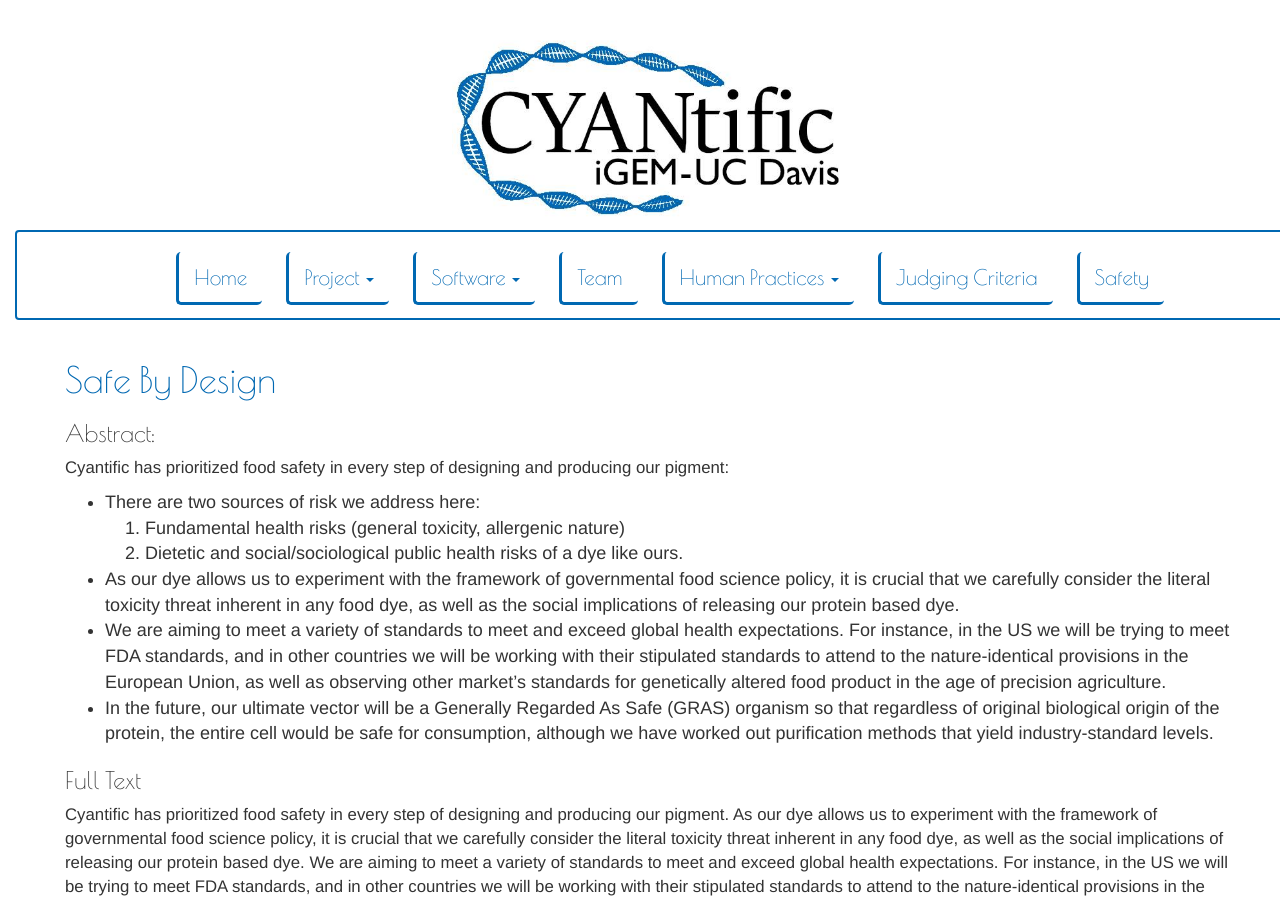
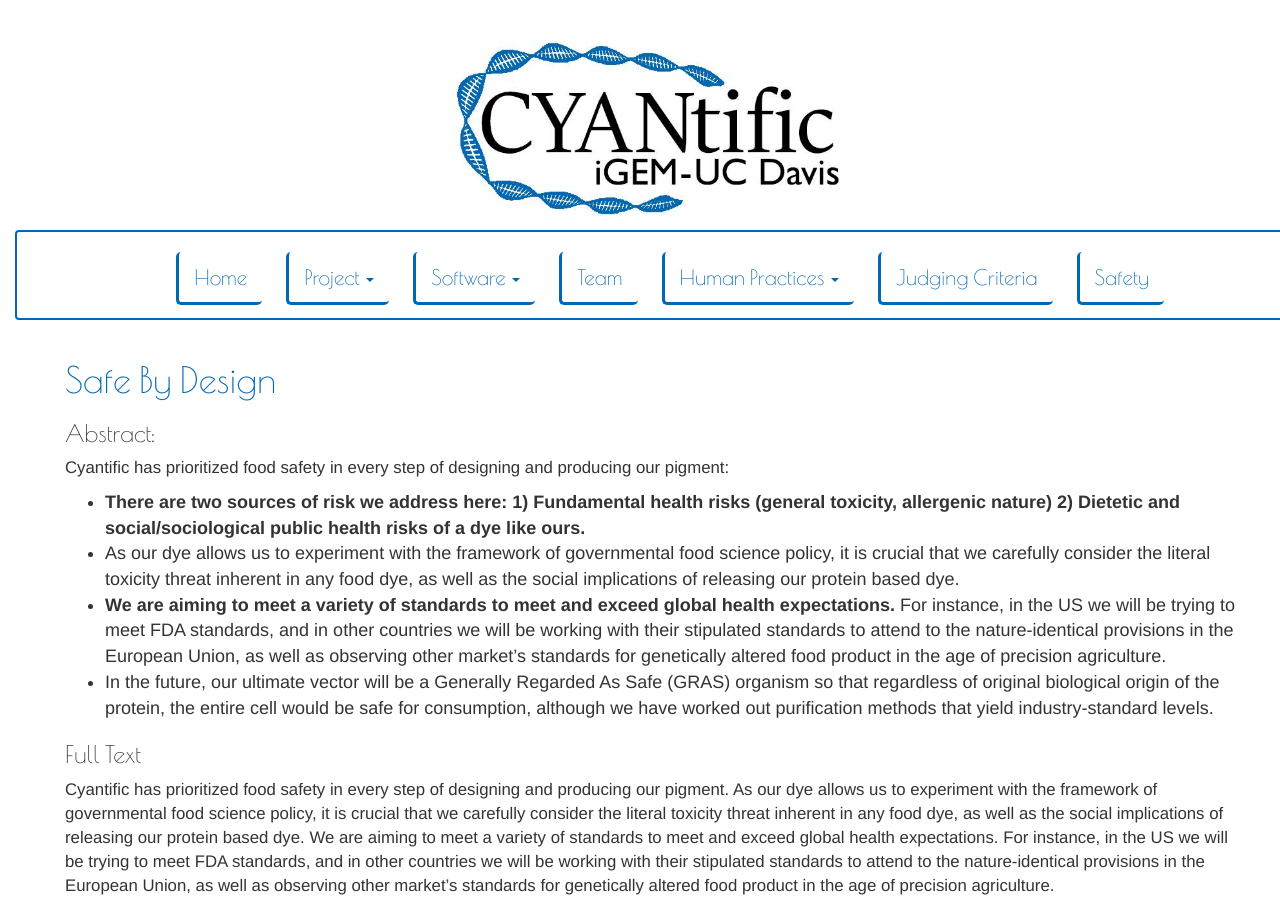
Before and after one commit to UCDiGEM2016/UCDiGEM2016.io, a Jekyll site: the page built from safe.html, in a window 1280 px wide and 900 px high. Built offline with Jekyll 4.4.1, drawn with Linux system fonts in a browser that asks for light colours; nearby versions of some CDN libraries; library files that are not in the unit come from our copies.

Commit message:
hp asbtracts

```diff
--- a/HPO.html
+++ b/HPO.html
@@ -16,7 +16,7 @@
 		<p>We were honored to be selected for a SYNENERGENE collaboration, and are excited to present our application and techno-moral scenarios.</p><hr>
 		<h3 class="pLink"><a href="{{"interview.html"| prepend: site.baseurl }}">How to Conduct Ethical Interventions in iGEM Surveys</a></h3>
 		<p>We have created a guide to be used as a tool for future iGEM teams conducting surveys to ensure that the data produced does not violate human experimentation rights and can be used in future research. One ongoing error in iGEM surveys is a lack of Institutional Review. <br>This opens the surveys up to two risks: <br>1) that they will visit more than minimal risk on participants and <br>2) that they will not be able to publish data from their findings. <br><br>In order to prevent the negative externalities of iGEM human practices and ensure that the survey work can reach its highest potential, please take a look at our Institutional Review Board guide!</p><hr>
-		<h3 class="pLink"><a href="">“Beyond Artificial” Policy Paper</a></h3>
+		<h3 class="pLink"><a href="{{"beyond.html"| prepend: site.baseurl }}">“Beyond Artificial” Policy Paper</a></h3>
 		<p>From the empirical data we have collected from our stakeholder interviews and IRB reviewed survey, as well as in depth governmental and science policy research, we have some policy considerations that we would like to share.  </p><hr>
 		<h3 class="pLink"><a href="{{"integrated.html"| prepend: site.baseurl }}">Adventures in Human Practices: Integration from Day 1</a></h3>
 		<p>iGEM historically offers biological engineering students with opportunities to expand the field of synthetic biology firsthand. Our team saw this as an occasion to include a Science and Technology Studies student to explore the forefront of her field as well. These are the journeys of a purely social studies of science student integrated into an iGEM team from the very first meeting</p><hr>
--- a/_includes/header.html
+++ b/_includes/header.html
@@ -51,7 +51,7 @@
 
                 <li><a href="{{"syn.html"| prepend: site.baseurl }}">Seeing Blue: Scenarios for SYNENERGENE</a></li>
                 <li><a href="{{"interview.html"| prepend: site.baseurl }}">How to Conduct Ethical Interventions in iGEM Surveys</a></li>
-                <li><a href="">“Beyond Artificial” Policy Paper</a></li>
+                <li><a href="{{"beyond.html"| prepend: site.baseurl }}">“Beyond Artificial” Policy Paper</a></li>
                 <li><a href="{{"integrated.html"| prepend: site.baseurl }}">Adventures in Human Practices: Integration from Day 1</a></li>
               </ul>
           </li>
--- a/safe.html
+++ b/safe.html
@@ -8,17 +8,13 @@
 		<div class="col col-centered">
 			<h1 class = "blue">Safe By Design</h1>
 			<h3>Abstract:</h3>
-			 <p class = "abstract">Cyantific has prioritized food safety in every step of designing and producing our pigment:</p>
-			 	<ul class = "abstract">
-			 		<li>There are two sources of risk we address here:</li>
-			 		<ol>
-			 			<li>Fundamental health risks (general toxicity, allergenic nature)</li>
-			 			<li>Dietetic and social/sociological public health risks of a dye like ours.</li>
-			 		</ol>
-			 		<li>As our dye allows us to experiment with the framework of governmental food science policy, it is crucial that we carefully consider the literal toxicity threat inherent in any food dye, as well as the social implications of releasing our protein based dye. </li>
-			 		<li>We are aiming to meet a variety of standards to meet and exceed global health expectations. For instance, in the US we will be trying to meet FDA standards, and in other countries we will be working with their stipulated standards to attend to the nature-identical provisions in the European Union, as well as observing other market’s standards for genetically altered food product in the age of precision agriculture.</li>
-			 		<li>In the future, our ultimate vector will be a Generally Regarded As Safe (GRAS) organism so that regardless of original biological origin of the protein, the entire cell would be safe for consumption, although we have worked out purification methods that yield industry-standard levels. </li>
-			 	</ul>
+<p>Cyantific has prioritized food safety in every step of designing and producing our pigment:</p>
+<ul class = "abstract">
+<li><strong>There are two sources of risk we address here: 1) Fundamental health risks (general toxicity, allergenic nature) 2) Dietetic and social/sociological public health risks of a dye like ours.</strong></li>
+<li>As our dye allows us to experiment with the framework of governmental food science policy, it is crucial that we carefully consider the literal toxicity threat inherent in any food dye, as well as the social implications of releasing our protein based dye.</li>
+<li><strong>We are aiming to meet a variety of standards to meet and exceed global health expectations.</strong> For instance, in the US we will be trying to meet FDA standards, and in other countries we will be working with their stipulated standards to attend to the nature-identical provisions in the European Union, as well as observing other market&rsquo;s standards for genetically altered food product in the age of precision agriculture.</li>
+<li>In the future, our ultimate vector will be a Generally Regarded As Safe (GRAS) organism so that regardless of original biological origin of the protein, the entire cell would be safe for consumption, although we have worked out purification methods that yield industry-standard levels.</li>
+</ul>
 
 			<h3>Full Text</h3>
 			<p>
--- a/syn.html
+++ b/syn.html
@@ -6,6 +6,12 @@
 	<div class="row row-centered">
 		<div class="col-xs-11 col-centered">
 			<h1 class = "blue">Seeing Blue: Scenarios for SYNENERGENE</h1>
+<h3>Abstract:</h3>
+<p>We were honored to be selected for a SYNENERGENE collaboration, and are excited to present our application and techno-moral scenarios.</p>
+<ul class = "abstract">
+<li>Our Application Scenario conceptualizes a range of outcomes, positive and negative, and allows us to evaluate the social utility of our project and the steps that can be taken to increase the social utility.</li>
+<li>Our Techno-Moral Scenario is a narrative project embodying a set of cultural values and articulating the essential questions that arise from our dye regarding the ethical obligations of food labeling and the conflicting standards of what information about what you eat is required for a good life and what costs must scientists and food companies bear to attend to standards that these groups feel are arbitrary.</li>
+</ul>
 <h2 class = "blue">Application Scenarios:</h2>
 <p>Cyantific is a protein-based biosimilar food dye that challenges the limits of current food labeling regulations and food labeling responsibility. Due to the intimate connection between individuals and their choices with their food, our team has sought to be attentive to the concerns of various stakeholders in implementing safe-by-design practices and upholding high standards of moral responsibility in interactions with publics. In the following scenarios, we will consider different ways our dye can be implemented. Food dyes are put into all sorts of foods&mdash;not just visibly processed foods like candies but also canned vegetables and more. The dye could hit market as early as 2020, and the soft effects that we imagine would be felt by 2025.</p>
 <h3 class = "blue">What Would It Look Like? Who Would Eat It?</h3>
```
Also changed, not shown: beyond.html (added, +13 -0 lines), interview.html (+7 -0 lines), pictures/UCD16_iGEMlove.png (added).
